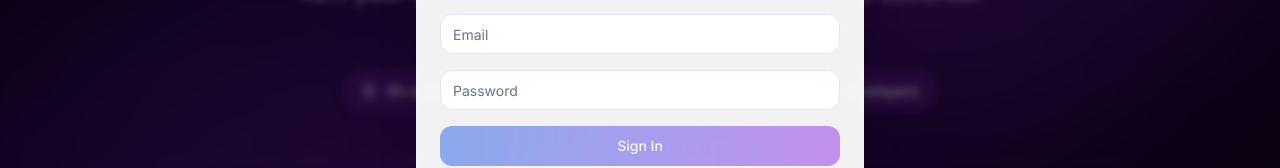
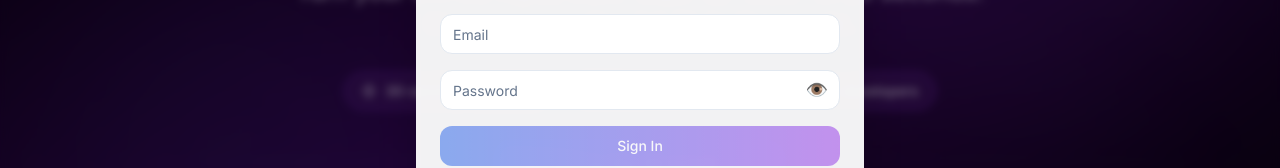
Before and after one commit to Divyamsharma-18/Readme-Garden, a Next.js app: page / in a window 1280 px wide. Both pictures are taken after a click on the button "Sign In". Shown: the part 373-541 px from the top of the page. Built offline with nearby package versions, Linux system fonts and the light colour scheme; no server answers.

Commit message:
feat: add emoji password visibility toggles
- Replaced standard eye icon with cute emoji toggles
- Implemented 👁️ (visible) / 🙈 (hidden) toggle system
- Maintained all password field functionality
- Added smooth transition between states
- Ensured consistent styling with mystical theme

```diff
--- a/components/auth-modal.tsx
+++ b/components/auth-modal.tsx
@@ -20,6 +20,7 @@ export default function AuthModal({ isOpen, onClose, onSuccess }: AuthModalProps
   const [email, setEmail] = useState("")
   const [password, setPassword] = useState("")
   const [name, setName] = useState("")
+  const [showPassword, setShowPassword] = useState(false)
   const { toast } = useToast()
 
   const handleAuth = async (type: "signin" | "signup") => {
@@ -67,7 +68,9 @@ export default function AuthModal({ isOpen, onClose, onSuccess }: AuthModalProps
     }
   }
 
-  // Removed handleSocialAuth function
+  const togglePasswordVisibility = () => {
+    setShowPassword(!showPassword)
+  }
 
   return (
     <AnimatePresence>
@@ -119,14 +122,22 @@ export default function AuthModal({ isOpen, onClose, onSuccess }: AuthModalProps
                           className="rounded-xl"
                         />
                       </div>
-                      <div>
+                      <div className="relative">
                         <Input
-                          type="password"
+                          type={showPassword ? "text" : "password"}
                           placeholder="Password"
                           value={password}
                           onChange={(e) => setPassword(e.target.value)}
-                          className="rounded-xl"
+                          className="rounded-xl pr-12"
                         />
+                        <button
+                          type="button"
+                          onClick={togglePasswordVisibility}
+                          className="absolute right-3 top-1/2 transform -translate-y-1/2 text-lg hover:scale-110 transition-transform"
+                          aria-label={showPassword ? "Hide password" : "Show password"}
+                        >
+                          {showPassword ? "🙈" : "👁️"}
+                        </button>
                       </div>
                       <Button
                         onClick={() => handleAuth("signin")}
@@ -158,14 +169,22 @@ export default function AuthModal({ isOpen, onClose, onSuccess }: AuthModalProps
                           className="rounded-xl"
                         />
                       </div>
-                      <div>
+                      <div className="relative">
                         <Input
-                          type="password"
+                          type={showPassword ? "text" : "password"}
                           placeholder="Password"
                           value={password}
                           onChange={(e) => setPassword(e.target.value)}
-                          className="rounded-xl"
+                          className="rounded-xl pr-12"
                         />
+                        <button
+                          type="button"
+                          onClick={togglePasswordVisibility}
+                          className="absolute right-3 top-1/2 transform -translate-y-1/2 text-lg hover:scale-110 transition-transform"
+                          aria-label={showPassword ? "Hide password" : "Show password"}
+                        >
+                          {showPassword ? "🙈" : "👁️"}
+                        </button>
                       </div>
                       <Button
                         onClick={() => handleAuth("signup")}
@@ -178,8 +197,6 @@ export default function AuthModal({ isOpen, onClose, onSuccess }: AuthModalProps
                   </TabsContent>
                 </Tabs>
 
-                {/* Removed the "Or continue with" separator and social login buttons */}
-
                 <p className="text-xs text-center text-muted-foreground mt-4">
                   By signing up, you agree to our Terms of Service and Privacy Policy
                 </p>
```
